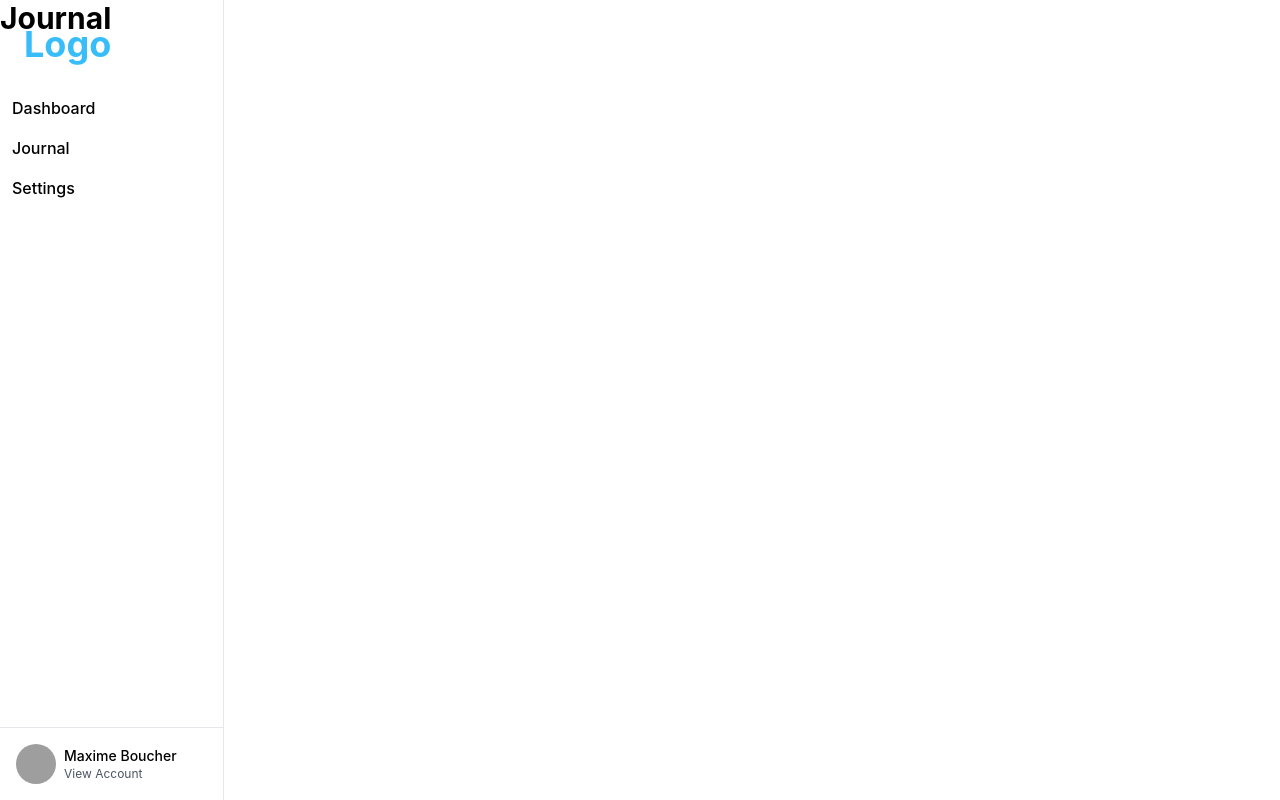
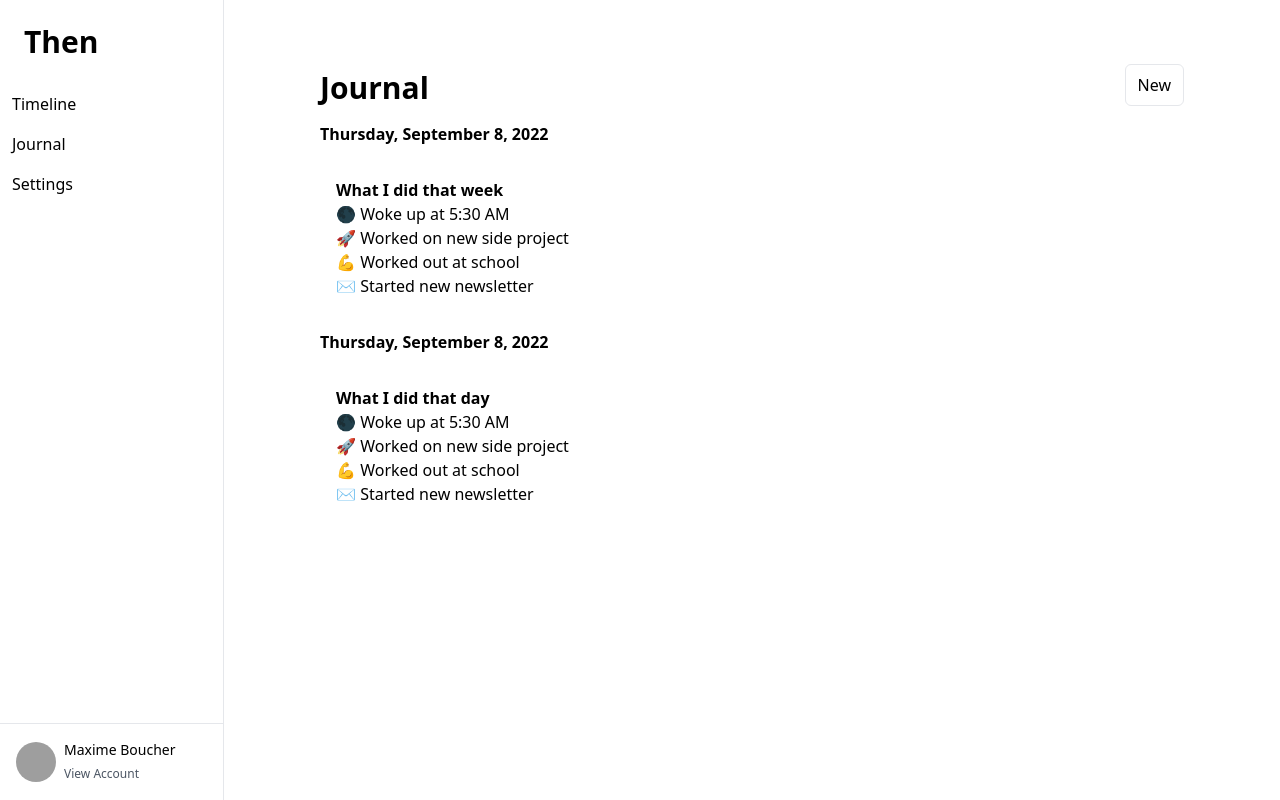
Before and after one commit to themaxboucher/journal-app, a React (Create React App) app: page /journal in a window 1280 px wide. Built offline with nearby package versions, Linux system fonts and the light colour scheme; grey boxes are pictures that could not be loaded.

Commit message:
Random UI Work

```diff
--- a/src/App.js
+++ b/src/App.js
@@ -1,5 +1,6 @@
 import { Route, Switch } from "react-router-dom";
 import Sidebar from "./components/Sidebar";
+import AccountPage from "./pages/AccountPage";
 import DashboardPage from "./pages/DashboardPage";
 import JournalPage from "./pages/JournalPage";
 import SettingsPage from "./pages/SettingsPage";
@@ -19,6 +20,9 @@ function App() {
         <Route path='/settings'>
           <SettingsPage />
         </Route>
+        <Route path='/account'>
+          <AccountPage />
+        </Route>
       </Switch>
     </div>
   );
--- a/src/components/Sidebar.js
+++ b/src/components/Sidebar.js
@@ -4,18 +4,18 @@ export default function Sidebar() {
     return(
         <div className="flex flex-col justify-between items-stretch border-r w-56 h-screen fixed">
             <div>
-                <h1 className="text-4xl text-sky-400 font-bold p-6">Logo</h1>
+                <h1 className="text-3xl p-6 font-extrabold">Then</h1>
                 <nav className="flex flex-col">
-                    <Link to="/" className="p-2 mx-1 rounded-md hover:bg-sky-400 hover:text-white font-medium">Dashboard</Link>
-                    <Link to="/journal" className="p-2 mx-1 rounded-md hover:bg-sky-400 hover:text-white font-medium">Journal</Link>
-                    <Link to="/settings" className="p-2 mx-1 rounded-md hover:bg-sky-400 hover:text-white font-medium">Settings</Link>
+                    <Link to="/" className="p-2 mx-1 rounded-md hover:bg-amber-600 hover:text-white font-medium">Timeline</Link>
+                    <Link to="/journal" className="p-2 mx-1 rounded-md hover:bg-amber-600 hover:text-white font-medium">Journal</Link>
+                    <Link to="/settings" className="p-2 mx-1 rounded-md hover:bg-amber-600 hover:text-white font-medium">Settings</Link>
                 </nav>
             </div>
             <div className="flex justify-start items-center gap-2 p-4 border-t">
                 <img className="w-10 h-10 rounded-full" src="https://images.unsplash.com/photo-1557683316-973673baf926?ixlib=rb-1.2.1&ixid=MnwxMjA3fDB8MHxwaG90by1wYWdlfHx8fGVufDB8fHx8&auto=format&fit=crop&w=1729&q=80" alt="Maxime Boucher" />
                 <div>
                     <p className="text-sm font-medium">Maxime Boucher</p>
-                    <p className="text-xs text-gray-600">View Account</p>
+                    <Link to="/account" className="text-xs text-gray-600">View Account</Link>
                 </div>
             </div>
         </div>
--- a/src/index.css
+++ b/src/index.css
@@ -1,17 +1,3 @@
 @tailwind base;
 @tailwind components;
 @tailwind utilities;
-
-@import url('https://fonts.googleapis.com/css2?family=Inter:wght@100;200;300;400;500;600;700;800;900&display=swap');
-
-:root {
-  font-family: 'Inter', Inter, Avenir, Helvetica, Arial, sans-serif;
-  box-sizing: border-box;
-  margin: 0;
-  padding: 0;
-}
-
-body {
-  margin: 0;
-  padding: 0;
-}
--- /dev/null
+++ b/src/pages/AccountPage.js
@@ -0,0 +1,22 @@
+import PageTitle from "../components/PageTitle";
+
+export default function AccountPage() {
+    return(
+        <main className="ml-56 py-16 px-24">
+            <header className="flex justify-between items-end mb-4">
+                <PageTitle title="Account" />
+            </header>
+            <h2>Active Plan</h2>
+            <p>Your active plan is:</p>
+            <form>
+                <label>First Name</label>
+                <input type="text" />
+                <label>Last Name</label>
+                <input type="text" />
+                <label>Email</label>
+                <input type="email" />
+                <button type="submit">Save</button>
+            </form>
+        </main>
+    )
+}
--- a/src/pages/DashboardPage.js
+++ b/src/pages/DashboardPage.js
@@ -3,20 +3,46 @@ import PageTitle from "../components/PageTitle";
 export default function DashboardPage() {
     return(
         <main className="ml-56 py-16 px-24">
-            <header className="flex justify-between items-end">
-                <PageTitle title="Dashboard" />
-                <div>
-                    <select>
+            <header className="flex justify-between items-end mb-4">
+                <PageTitle title="Timeline" />
+                <div className="flex justify-between items-center gap-4">
+                    <select className="py-2 px-3 bg-slate-100 rounded-md outline-none cursor-pointer">
                         <option>Day</option>
                         <option>Week</option>
                         <option>Month</option>
                         <option>Quarter</option>
                         <option>Year</option>
                     </select>
-                    <button>Today</button>
+                    <button className="py-2 px-3 border rounded-md hover:bg-slate-50">Today</button>
                 </div>
             </header>
-            <div className="bg-slate-400 rounded-md w-full h-56"></div>
+            <h2 className="text-slate-500">Thursday, September 8, 2022</h2>
+            <section className="w-full flex justify-start gap-4 flex-wrap items-start">
+                <div className="rounded-md p-6 w-fit border">
+                    <ul>
+                        <li>🌑 Woke up at 5:30 AM</li>
+                        <li>🚀 Worked on new side project</li>
+                        <li>💪 Worked out at school</li>
+                        <li>✉️ Started new newsletter</li>
+                    </ul>
+                </div>
+                <div className=" flex gap-2 h-56">
+                    <img className="rounded-md" src="https://images.unsplash.com/photo-1617741679940-1477d98551f9?ixlib=rb-1.2.1&ixid=MnwxMjA3fDB8MHxwaG90by1wYWdlfHx8fGVufDB8fHx8&auto=format&fit=crop&w=720&q=80"  alt="1" />
+                    <img className="rounded-md" src="https://images.unsplash.com/photo-1516344924698-57bb260abd96?ixlib=rb-1.2.1&ixid=MnwxMjA3fDB8MHxwaG90by1wYWdlfHx8fGVufDB8fHx8&auto=format&fit=crop&w=2942&q=80"  alt="2" />
+                    <img className="rounded-md" src="https://images.unsplash.com/photo-1660866838257-1ce2179b3b79?ixlib=rb-1.2.1&ixid=MnwxMjA3fDB8MHxwaG90by1wYWdlfHx8fGVufDB8fHx8&auto=format&fit=crop&w=2787&q=80"  alt="3" />
+                    <img className="rounded-md" src="https://images.unsplash.com/photo-1660866838257-1ce2179b3b79?ixlib=rb-1.2.1&ixid=MnwxMjA3fDB8MHxwaG90by1wYWdlfHx8fGVufDB8fHx8&auto=format&fit=crop&w=2787&q=80"  alt="3" />
+                    <img className="rounded-md" src="https://images.unsplash.com/photo-1660866838257-1ce2179b3b79?ixlib=rb-1.2.1&ixid=MnwxMjA3fDB8MHxwaG90by1wYWdlfHx8fGVufDB8fHx8&auto=format&fit=crop&w=2787&q=80"  alt="3" />
+                </div>
+                <div className="border rounded-md p-6 w-fit">
+                    <h2>You listened to:</h2>
+                    <ul>
+                        <li>1</li>
+                        <li>2</li>
+                        <li>3</li>
+                    </ul>
+                </div>
+
+            </section>
         </main>
     )
 }
--- a/src/pages/JournalPage.js
+++ b/src/pages/JournalPage.js
@@ -2,8 +2,36 @@ import PageTitle from "../components/PageTitle";
 
 export default function JournalPage() {
     return(
-        <div>
-            <PageTitle title="Journal" />
-        </div>
+        <main className="ml-56 py-16 px-24">
+            <header className="flex justify-between items-end mb-4">
+                <PageTitle title="Journal" />
+                <div className="flex justify-between items-center gap-4">
+                    <button className="py-2 px-3 border rounded-md hover:bg-slate-50">New</button>
+                </div>
+            </header>
+            <div className="flex flex-col gap-4">
+                <p className="font-bold">Thursday, September 8, 2022</p>
+                <div className="p-4 rounded-md hover:bg-slate-50">
+                    <p className="font-bold">What I did that week</p>
+                    <ul>
+                        <li>🌑 Woke up at 5:30 AM</li>
+                        <li>🚀 Worked on new side project</li>
+                        <li>💪 Worked out at school</li>
+                        <li>✉️ Started new newsletter</li>
+                    </ul>
+                </div>
+                <p className="font-bold">Thursday, September 8, 2022</p>
+                <div className="p-4 rounded-md hover:bg-slate-50">
+                    <p className="font-bold">What I did that day</p>
+                    <ul>
+                        <li>🌑 Woke up at 5:30 AM</li>
+                        <li>🚀 Worked on new side project</li>
+                        <li>💪 Worked out at school</li>
+                        <li>✉️ Started new newsletter</li>
+                    </ul>
+                </div>
+
+            </div>
+        </main>
     )
 }
--- a/src/pages/SettingsPage.js
+++ b/src/pages/SettingsPage.js
@@ -4,6 +4,7 @@ export default function SettingsPage() {
     return(
         <div>
             <PageTitle title="Settings" />
+
         </div>
     )
 }
--- a/tailwind.config.js
+++ b/tailwind.config.js
@@ -4,7 +4,9 @@ module.exports = {
     "./src/**/*.{js,jsx,ts,tsx}",
   ],
   theme: {
-    extend: {},
+    extend: {
+
+    },
   },
   plugins: [],
 }
```
